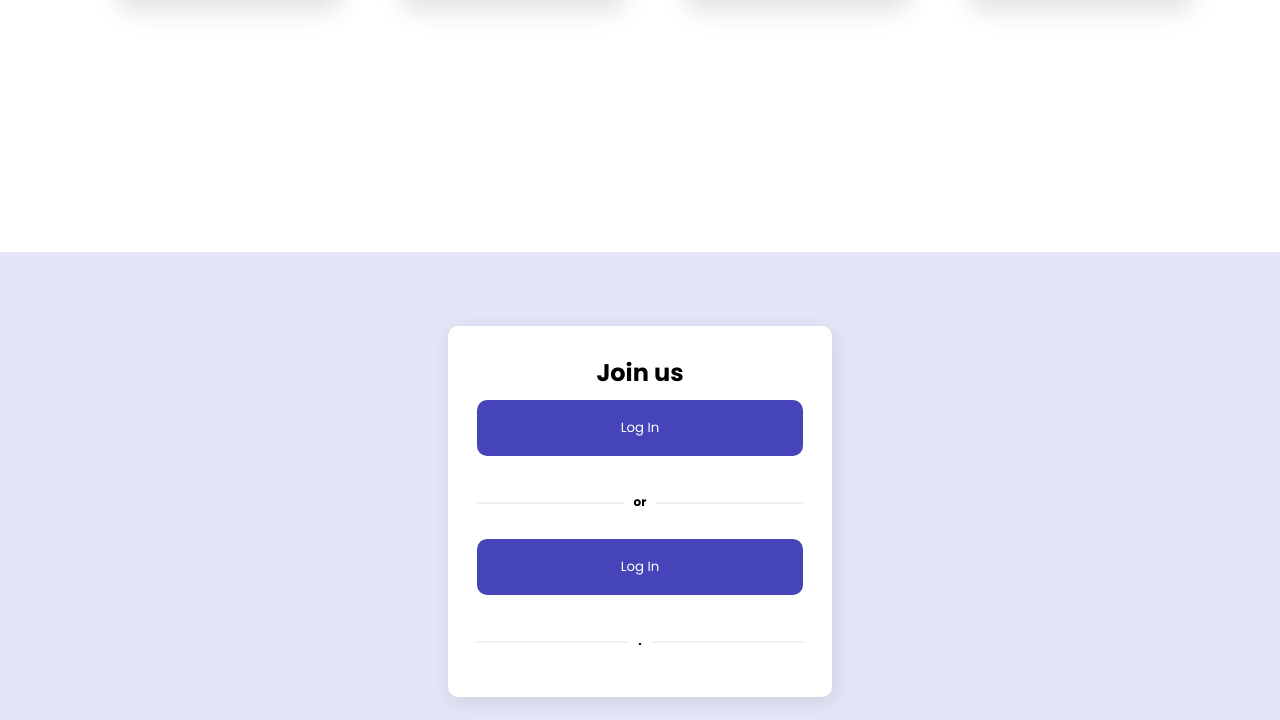
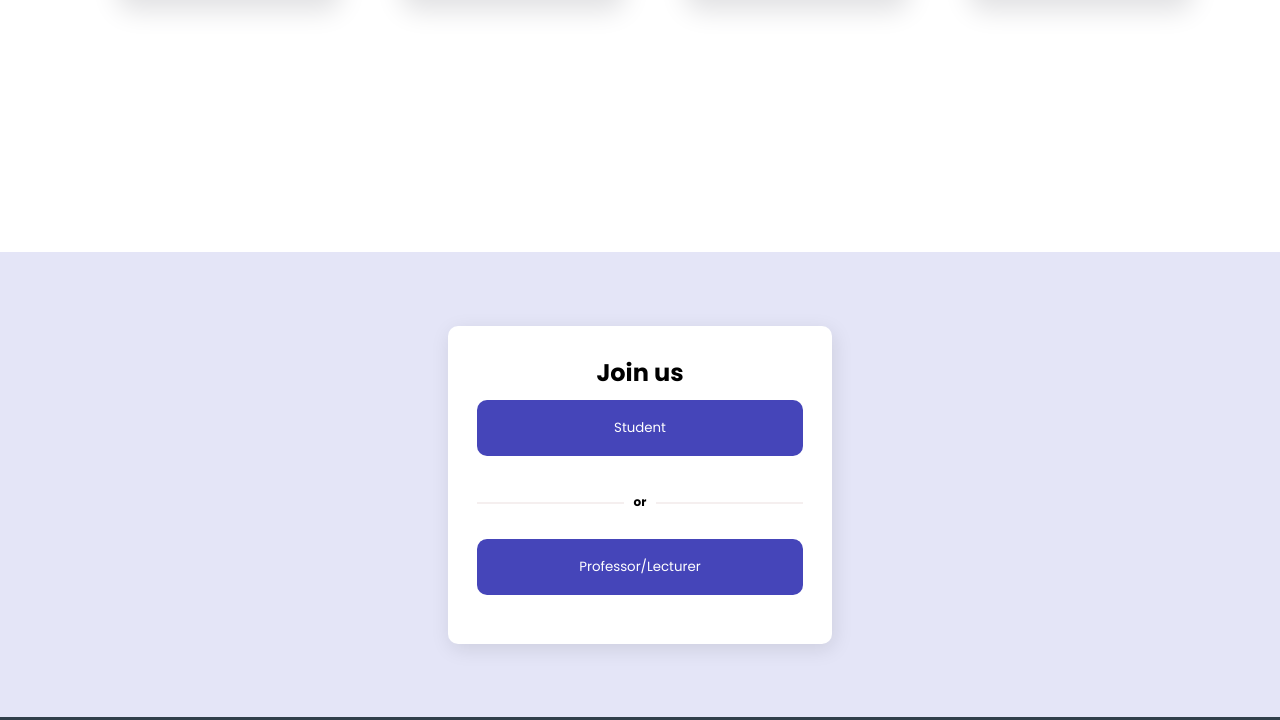
Before and after one commit to Churanta/Glug-Robotics-Club, a plain HTML site: page index.html in a window 1280 px wide. Shown: the part 2000-2720 px from the top of the page. Drawn offline with nearby package versions, Linux system fonts and the light colour scheme; a script that the page names is missing; a web font is replaced by a local one.

Commit message:
first commit

```diff
--- a/index.html
+++ b/index.html
@@ -198,11 +198,11 @@
 					<h2 class="title"> Join us</h2>
 
 
-					<button class="cta-btn">Log In</button>
+					<button class="cta-btn">Student</button>
 					<p class="or"><span>or</span></p>
-					<button class="cta-btn">Log In</button>
+					<button class="cta-btn">Professor/Lecturer </button>
 
-					<p class="or"><span>.</span></p>
+					<!-- <p class="or"><span>.</span></p> -->
 
 
 					</form>
```
